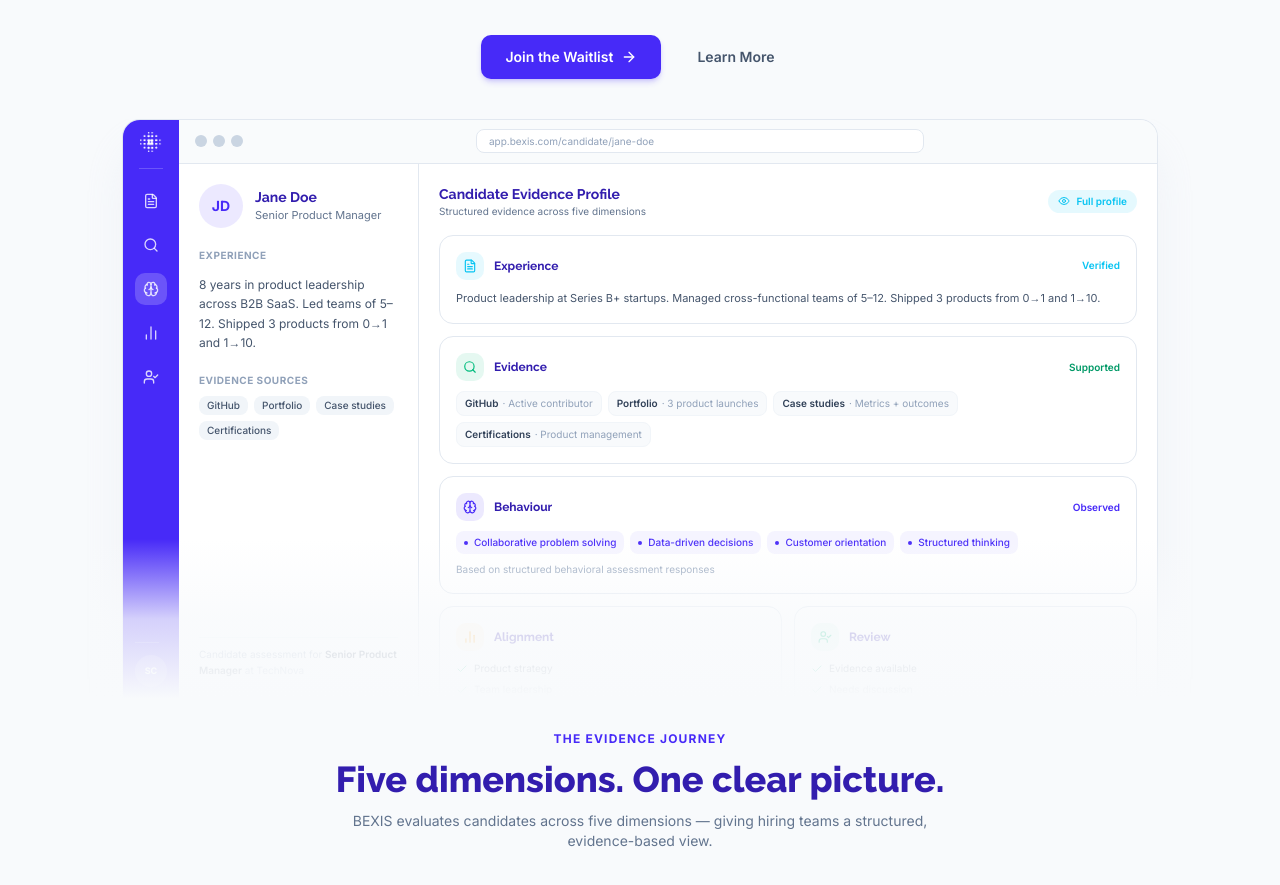
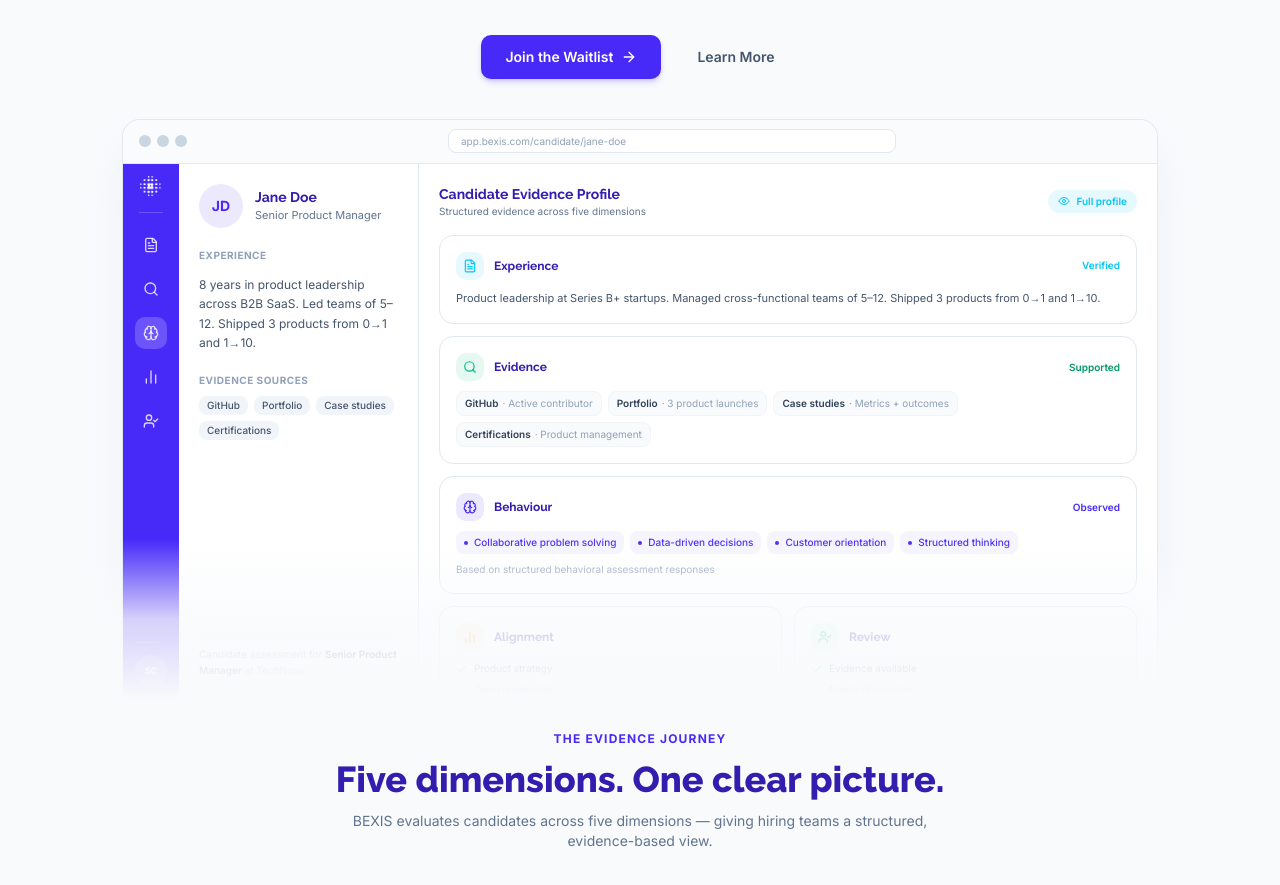
Before and after one commit to wizarphics/bexis-waitlist, a Next.js app: page / in a window 1280 px wide. Shown: the part 361-1246 px from the top of the page. Built offline with nearby package versions, Linux system fonts and the light colour scheme.

Commit message:
Move macOS window chrome above purple sidebar
Browser chrome (three dots + URL bar) now spans full width at top.
Sidebar and content sit below it, side by side.

```diff
--- a/src/app/page.tsx
+++ b/src/app/page.tsx
@@ -85,7 +85,23 @@
       {/* PRODUCT VISUAL — Candidate Evidence Profile */}
       <section className="pb-0 overflow-hidden">
         <div className="max-w-[1100px] mx-auto px-4 sm:px-6 lg:px-8 relative">
-          <div className="rounded-t-2xl bg-white border border-b-0 border-slate-200 shadow-2xl shadow-slate-200/60 overflow-hidden flex" style={{ height: '580px' }}>
+          <div className="rounded-t-2xl bg-white border border-b-0 border-slate-200 shadow-2xl shadow-slate-200/60 overflow-hidden flex flex-col" style={{ height: '580px' }}>
+            {/* Browser chrome — spans full width */}
+            <div className="h-11 border-b border-slate-200 flex items-center px-4 gap-4 bg-slate-50/80 shrink-0">
+              <div className="flex gap-1.5">
+                <div className="w-3 h-3 rounded-full bg-slate-300" />
+                <div className="w-3 h-3 rounded-full bg-slate-300" />
+                <div className="w-3 h-3 rounded-full bg-slate-300" />
+              </div>
+              <div className="flex-1 max-w-md mx-auto">
+                <div className="h-6 bg-white border border-slate-200 rounded-md flex items-center px-3 text-[10px] text-slate-400">
+                  app.bexis.com/candidate/jane-doe
+                </div>
+              </div>
+            </div>
+
+            {/* Below chrome: sidebar + content */}
+            <div className="flex flex-1 min-h-0">
               {/* Purple sidebar */}
               <div className="w-14 bg-[#472AF8] flex flex-col items-center py-3 gap-4 shrink-0 hidden sm:flex">
                 <Image src="/bexis-icon.png" alt="BEXIS" width={22} height={22} className="shrink-0 brightness-0 invert" />
@@ -107,21 +123,6 @@
                   <div className="w-6 h-px bg-white/20" />
                   <div className="size-8 rounded-full bg-white/20 flex items-center justify-center">
                     <span className="text-[9px] font-bold text-white">SC</span>
-                </div>
-              </div>
-            </div>
-
-            {/* Browser chrome */}
-            <div className="flex-1 flex flex-col min-w-0">
-              <div className="h-11 border-b border-slate-200 flex items-center px-4 gap-4 bg-slate-50/80 shrink-0">
-                <div className="flex gap-1.5">
-                  <div className="w-3 h-3 rounded-full bg-slate-300" />
-                  <div className="w-3 h-3 rounded-full bg-slate-300" />
-                  <div className="w-3 h-3 rounded-full bg-slate-300" />
-                </div>
-                <div className="flex-1 max-w-md mx-auto">
-                  <div className="h-6 bg-white border border-slate-200 rounded-md flex items-center px-3 text-[10px] text-slate-400">
-                    app.bexis.com/candidate/jane-doe
                   </div>
                 </div>
               </div>
```
Lines whose indentation alone changed are shown as unchanged.
